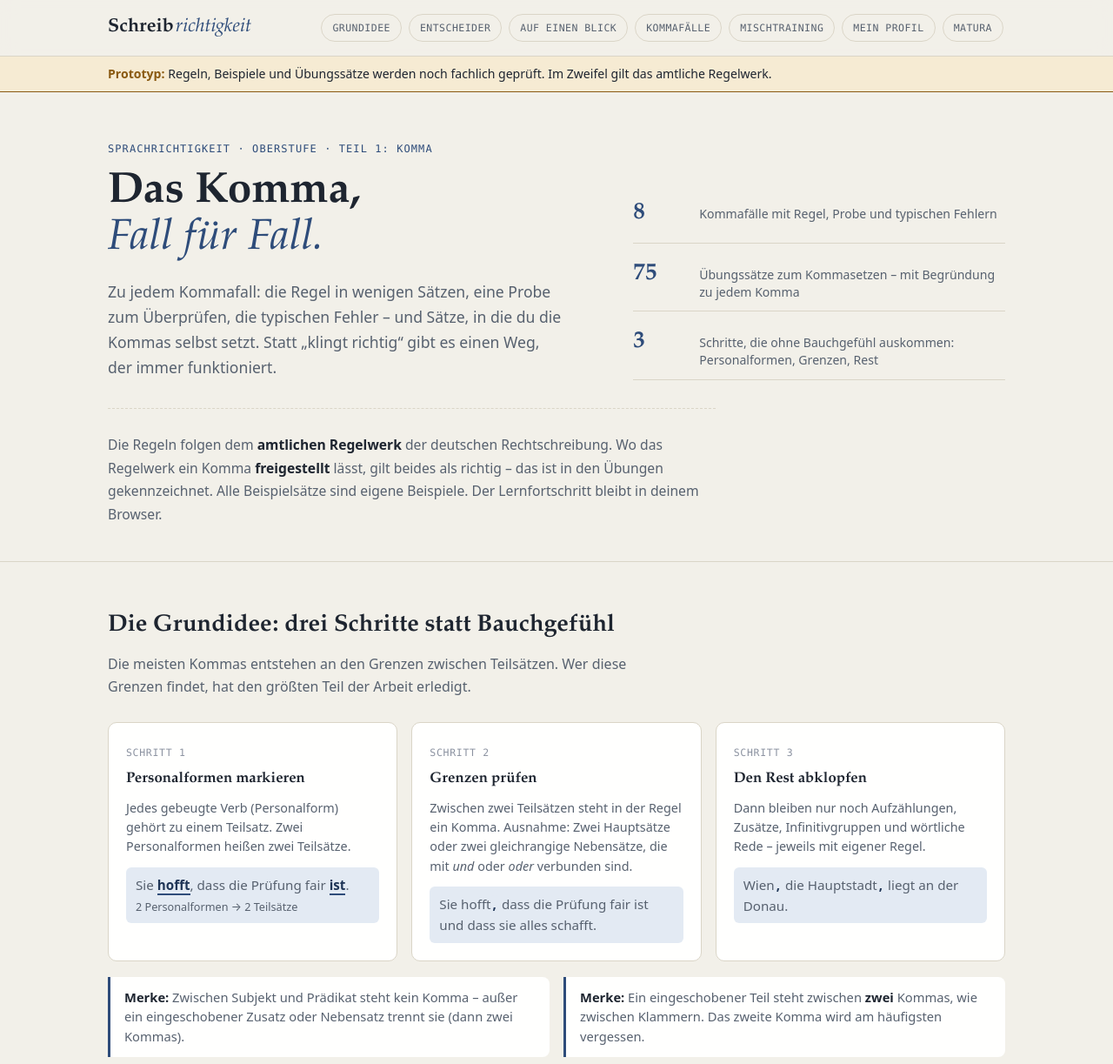
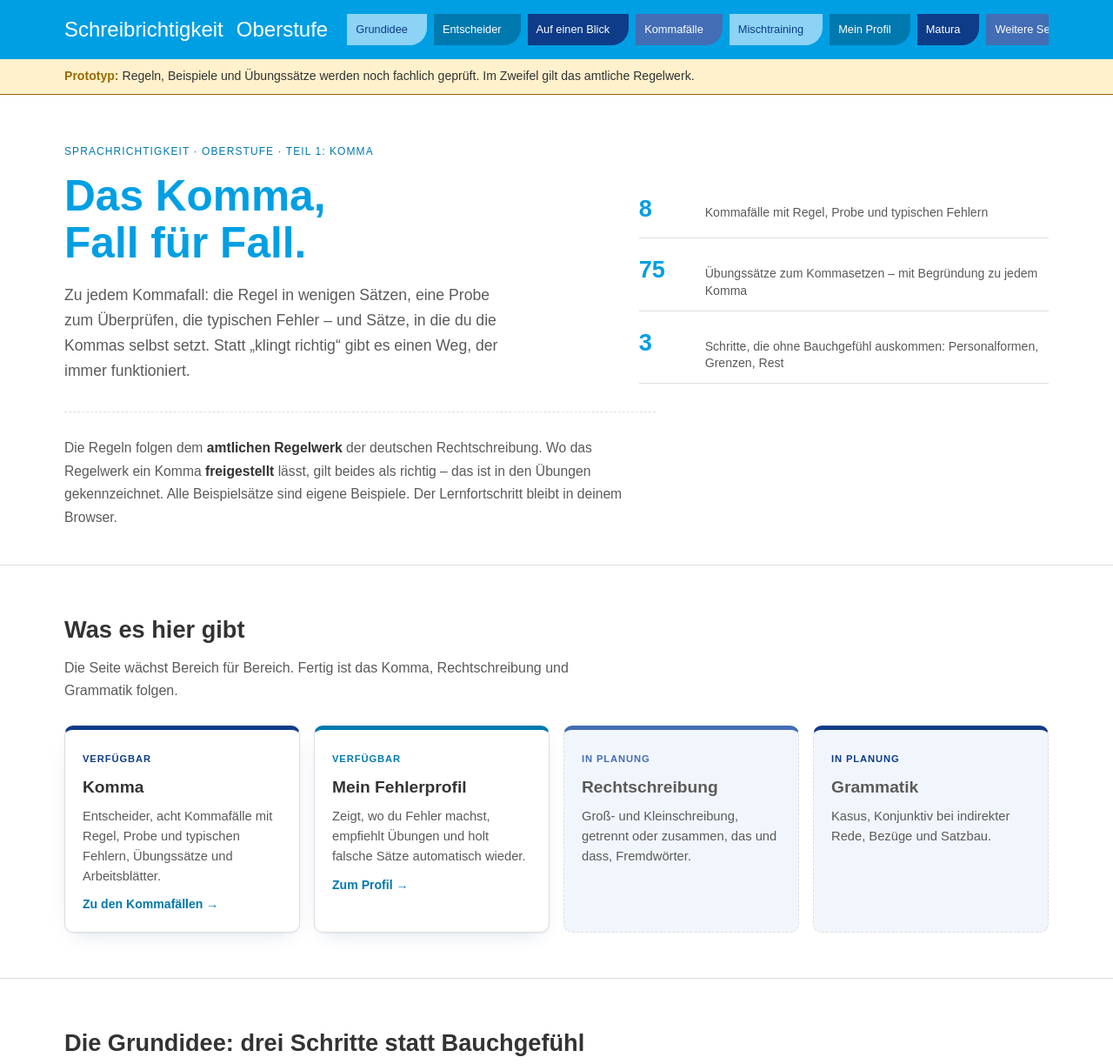
Before and after one commit to schmidh2/schreibrichtigkeit-oberstufe, a plain HTML site: page index.html in a window 1280 px wide. Shown: the top 1223 px of the page at 87% size. Drawn offline with Linux system fonts and the light colour scheme.

Commit message:
Design der Schulhomepage übernommen, Navigation erweitert, Bereichskacheln, Schnellwahl der Kommafälle und Links zu den Schwesterseiten
Co-Authored-By: Claude Sonnet 5.5 <noreply@anthropic.com>

```diff
--- a/index.html
+++ b/index.html
@@ -8,84 +8,74 @@
 <title>Schreibrichtigkeit – Komma</title>
 <style>
   :root{
-    --bg:#F2F0E9;
-    --surface:#FFFFFE;
-    --surface-2:#EAE7DD;
-    --ink:#1E2530;
-    --ink-soft:#57616F;
-    --ink-faint:#8B92A0;
-    --line:#DAD5C7;
-    --accent:#2E4C7A;
-    --accent-strong:#1F3557;
-    --accent-soft:#E3EAF3;
+    /* Design der Schulhomepage (gym.scp.ac.at), wie Textsortenatlas-Homepage und Unterstufen-Lernpfade */
+    --bg:#FFFFFF;
+    --surface:#FFFFFF;
+    --surface-2:#F1F6FC;
+    --ink:#333333;
+    --ink-soft:#5A5A5A;
+    --ink-faint:#7D7D7D;
+    --line:#E0DEDE;
+    --accent:#009FE3;
+    --accent-strong:#0E3C88;
+    --accent-soft:#D8E5F6;
+    --blue-mid:#436DB4;
+    --blue-dark:#0E3C88;
+    --blue-petrol:#0079AF;
+    --blue-light:#8CD3F6;
+    --link:#0079AF;
     --red:#A13A3A;
     --red-soft:#F5E3E1;
-    --red-strong:#7E2C2C;
-    --ok:#2F6B4F;
-    --ok-soft:#E1F0E7;
-    --warn:#8A5A12;
-    --warn-soft:#F6EBD3;
-    --shadow: 0 1px 2px rgba(30,37,48,.06), 0 8px 24px -12px rgba(30,37,48,.18);
-    --font-display: 'Fraunces', 'Iowan Old Style', 'Palatino Linotype', Palatino, Georgia, serif;
-    --font-body: 'Public Sans', ui-sans-serif, system-ui, -apple-system, 'Segoe UI', sans-serif;
-    --font-mono: 'IBM Plex Mono', ui-monospace, 'SF Mono', Menlo, monospace;
+    --red-strong:#8A2E2E;
+    --ok:#1F7A55;
+    --ok-soft:#DFF1E8;
+    --warn:#9A6A00;
+    --warn-soft:#FFF1CC;
+    --radius:10px;
+    --shadow: 0 1px 2px rgba(14,60,136,.06), 0 8px 24px -12px rgba(14,60,136,.22);
+    --font-display:'Ubuntu', Arial, Helvetica, sans-serif;
+    --font-body:'Fira Sans', Arial, Helvetica, sans-serif;
+    --font-mono:'Fira Sans', Arial, Helvetica, sans-serif;
     color-scheme: light;
-  }
-  @media (prefers-color-scheme: dark){
-    :root:not([data-theme="light"]){
-      --bg:#12161C; --surface:#191E26; --surface-2:#1F2530;
-      --ink:#E9E6DC; --ink-soft:#9CA6B3; --ink-faint:#6B7482; --line:#2B323D;
-      --accent:#8FB0DE; --accent-strong:#B7CDEA; --accent-soft:#20304A;
-      --red:#E08A82; --red-soft:#3A2222; --red-strong:#F2AFA8;
-      --ok:#7FC4A0; --ok-soft:#1D3328; --warn:#E0B66C; --warn-soft:#3A2E17;
-      --shadow: 0 1px 2px rgba(0,0,0,.3), 0 12px 28px -14px rgba(0,0,0,.55);
-      color-scheme: dark;
-    }
   }
 
   *{ box-sizing:border-box; }
   html{ scroll-behavior:smooth; }
   body{
     margin:0; background:var(--bg); color:var(--ink);
-    font-family:var(--font-body); font-size:16px; line-height:1.6;
+    font-family:var(--font-body); font-size:17px; line-height:1.6;
     -webkit-font-smoothing:antialiased;
   }
   @media (prefers-reduced-motion: reduce){
     html{ scroll-behavior:auto; }
     *{ animation-duration:.001ms !important; transition-duration:.001ms !important; }
   }
-  a{ color:var(--accent); }
+  a{ color:var(--link); }
+  :focus-visible{ outline:3px solid var(--accent); outline-offset:2px; }
   h1,h2,h3,h4{ font-family:var(--font-display); color:var(--ink); margin:0; text-wrap:balance; }
   p{ margin:0; }
   ul,ol{ margin:0; padding:0; list-style:none; }
   button{ font-family:inherit; }
 
-  .wrap{ max-width:1080px; margin:0 auto; padding:0 24px; }
+  .wrap{ max-width:1180px; margin:0 auto; padding:0 24px; }
   main{ overflow-wrap:anywhere; min-width:0; }
 
-  /* ---------- Header ---------- */
-  header.site{
-    position:sticky; top:0; z-index:40;
-    background:color-mix(in srgb, var(--bg) 88%, transparent);
-    backdrop-filter: blur(10px);
-    border-bottom:1px solid var(--line);
-  }
-  .site-bar{
-    max-width:1080px; margin:0 auto; padding:14px 24px;
-    display:flex; align-items:baseline; justify-content:space-between; gap:20px;
-  }
-  .logotype{ display:flex; align-items:baseline; gap:2px; font-family:var(--font-display); font-size:1.35rem; flex-shrink:0; white-space:nowrap; }
-  .logotype b{ font-weight:700; }
-  .logotype i{ font-style:italic; font-weight:500; color:var(--accent); }
+  /* ---------- Kopfzeile (Stil der Schulhomepage) ---------- */
+  header.site{ background:var(--accent); color:#fff; }
+  @media (min-width:821px){ header.site{ position:sticky; top:0; z-index:40; } }
+  .site-bar{ max-width:1180px; margin:0 auto; padding:14px 24px; display:flex; align-items:center; justify-content:space-between; gap:20px; }
+  .logotype{ font-family:var(--font-body); font-size:1.5rem; font-weight:400; color:#fff; text-decoration:none; white-space:nowrap; flex-shrink:0; }
+  .logotype i{ font-style:normal; font-weight:300; margin-left:.35em; }
   nav.chips{ display:flex; gap:8px; overflow-x:auto; padding:2px; scrollbar-width:none; }
   nav.chips::-webkit-scrollbar{ display:none; }
-  nav.chips a{
-    flex:none; font-family:var(--font-mono); font-size:.72rem; letter-spacing:.04em; text-transform:uppercase;
-    color:var(--ink-soft); text-decoration:none;
-    border:1px solid var(--line); border-radius:999px; padding:6px 12px; white-space:nowrap;
-  }
-  nav.chips a:hover{ color:var(--accent); border-color:var(--accent); }
-  @media (max-width:640px){ .logotype{ font-size:1.1rem; } .site-bar{ padding:12px 16px; gap:12px; } .wrap{ padding:0 16px; } }
+  nav.chips a{ flex:none; font-family:var(--font-body); font-size:.8rem; color:#fff; text-decoration:none; background:var(--blue-petrol); border-radius:0 0 20px 0; padding:8px 22px 8px 10px; white-space:nowrap; }
+  nav.chips a:nth-child(4n+1){ background:var(--blue-light); color:var(--blue-dark); }
+  nav.chips a:nth-child(4n+2){ background:var(--blue-petrol); }
+  nav.chips a:nth-child(4n+3){ background:var(--blue-dark); }
+  nav.chips a:nth-child(4n+4){ background:var(--blue-mid); }
+  nav.chips a:hover{ filter:brightness(.92); }
+  nav.chips a:focus-visible, .logotype:focus-visible{ outline:3px solid #fff; outline-offset:2px; }
+  @media (max-width:820px){ .site-bar{ flex-wrap:wrap; gap:8px; padding:10px 16px; } .logotype{ font-size:1.25rem; } nav.chips{ flex:1 1 100%; } .wrap{ padding:0 16px; } }
 
   .hinweis{ background:var(--warn-soft); border-bottom:1px solid var(--warn); color:var(--ink); font-size:.88rem; line-height:1.5; }
   .hinweis .wrap{ padding-top:9px; padding-bottom:9px; }
@@ -95,9 +85,9 @@
   .hero{ padding:56px 0 40px; border-bottom:1px solid var(--line); }
   .hero-grid{ display:grid; grid-template-columns:minmax(0,1.3fr) minmax(0,1fr); gap:48px; align-items:end; }
   @media (max-width:820px){ .hero-grid{ grid-template-columns:1fr; gap:28px; } .hero{ padding:36px 0 28px; } }
-  .eyebrow{ font-family:var(--font-mono); font-size:.75rem; letter-spacing:.09em; text-transform:uppercase; color:var(--accent); margin:0 0 14px; }
-  .hero h1{ font-size:clamp(2.1rem, 4.4vw, 3.1rem); font-weight:600; line-height:1.08; }
-  .hero h1 em{ font-style:italic; color:var(--accent); font-weight:500; }
+  .eyebrow{ font-family:var(--font-mono); font-size:.75rem; letter-spacing:.09em; text-transform:uppercase; color:var(--blue-petrol); margin:0 0 14px; }
+  .hero h1{ font-size:clamp(2.1rem, 4.4vw, 3.1rem); font-weight:700; line-height:1.1; color:var(--accent); }
+  .hero h1 em{ font-style:normal; color:var(--accent); font-weight:700; }
   .hero p.lede{ margin-top:18px; font-size:1.1rem; color:var(--ink-soft); max-width:52ch; line-height:1.65; }
   .facts{ display:flex; flex-direction:column; gap:14px; }
   .fact{ display:flex; align-items:baseline; gap:12px; border-bottom:1px solid var(--line); padding-bottom:12px; }
@@ -163,10 +153,10 @@
   /* ---------- Buttons ---------- */
   .btn{
     font-size:.9rem; font-weight:600; border-radius:8px; padding:9px 16px; cursor:pointer;
-    border:1px solid var(--accent); background:var(--accent); color:var(--surface);
-  }
-  .btn:hover{ background:var(--accent-strong); border-color:var(--accent-strong); }
-  .btn.sec{ background:transparent; color:var(--accent-strong); border-color:var(--line); }
+    border:1px solid var(--accent-strong); background:var(--accent-strong); color:#fff;
+  }
+  .btn:hover{ filter:brightness(1.12); }
+  .btn.sec{ background:transparent; color:var(--accent-strong); border-color:var(--accent-strong); }
   .btn.sec:hover{ border-color:var(--accent); background:var(--accent-soft); }
   .btn[disabled]{ opacity:.45; cursor:not-allowed; }
   .linkbtn{ font-size:.85rem; color:var(--accent-strong); background:var(--accent-soft); border:1px solid transparent; border-radius:8px; padding:7px 12px; cursor:pointer; }
@@ -189,7 +179,7 @@
   details.fall > summary::-webkit-details-marker{ display:none; }
   details.fall > summary:focus-visible{ outline:2px solid var(--accent); outline-offset:-2px; }
   .f-head{ display:flex; flex-direction:column; gap:6px; min-width:0; }
-  .f-tag{ font-family:var(--font-mono); font-size:.68rem; letter-spacing:.07em; text-transform:uppercase; color:var(--accent); }
+  .f-tag{ font-family:var(--font-mono); font-size:.68rem; letter-spacing:.07em; text-transform:uppercase; color:var(--blue-petrol); font-weight:500; }
   .f-head h3{ font-size:1.35rem; font-weight:600; hyphens:auto; -webkit-hyphens:auto; overflow-wrap:break-word; }
   @media (max-width:520px){ .f-head h3{ font-size:1.15rem; } }
   .f-kurz{ color:var(--ink-soft); font-size:.92rem; max-width:62ch; }
@@ -358,6 +348,21 @@
     .blatt.seitenumbruch{ margin-top:0; padding-top:0; border-top:none; }
   }
 
+  /* ---------- Bereiche und weitere Seiten ---------- */
+  .tiles{ display:grid; grid-template-columns:repeat(auto-fit,minmax(min(250px,100%),1fr)); gap:16px; }
+  .tile{ display:block; background:var(--surface); border:1px solid var(--line); border-top:5px solid var(--acc,var(--accent-strong)); border-radius:var(--radius); padding:18px 20px; box-shadow:var(--shadow); color:var(--ink); text-decoration:none; }
+  a.tile:hover{ border-color:var(--acc); border-top-color:var(--acc); }
+  a.tile:focus-visible{ outline:3px solid var(--accent); outline-offset:2px; }
+  .tile .st{ font-size:.7rem; letter-spacing:.08em; text-transform:uppercase; color:var(--acc,var(--accent-strong)); font-weight:600; }
+  .tile h3{ font-size:1.2rem; margin:6px 0; }
+  .tile p{ font-size:.92rem; color:var(--ink-soft); line-height:1.55; }
+  .tile .go{ display:inline-block; margin-top:10px; font-size:.88rem; font-weight:600; color:var(--link); }
+  .tile.bald{ background:var(--surface-2); border-style:dashed; border-top-style:solid; box-shadow:none; }
+  .tile.bald h3{ color:var(--ink-soft); }
+  .t1{ --acc:#0E3C88; } .t2{ --acc:#0079AF; } .t3{ --acc:#436DB4; }
+  #fallChips{ margin-bottom:18px; }
+  .more-note{ margin-top:14px; font-size:.88rem; color:var(--ink-soft); }
+
   footer{ padding:36px 0 56px; font-size:.85rem; color:var(--ink-soft); line-height:1.65; }
   footer .credit{ margin-top:10px; color:var(--ink-faint); }
   footer p{ max-width:80ch; }
@@ -367,7 +372,7 @@
 
 <header class="site">
   <div class="site-bar">
-    <div class="logotype"><b>Schreib</b><i>richtigkeit</i></div>
+    <a class="logotype" href="#">Schreibrichtigkeit <i>Oberstufe</i></a>
     <nav class="chips" aria-label="Abschnitte">
       <a href="#idee">Grundidee</a>
       <a href="#entscheider">Entscheider</a>
@@ -376,6 +381,7 @@
       <a href="#misch">Mischtraining</a>
       <a href="#profil">Mein Profil</a>
       <a href="#matura">Matura</a>
+      <a href="#mehr">Weitere Seiten</a>
     </nav>
   </div>
 </header>
@@ -396,6 +402,21 @@
         <div class="facts" id="facts"></div>
       </div>
       <p class="intro-note">Die Regeln folgen dem <strong>amtlichen Regelwerk</strong> der deutschen Rechtschreibung. Wo das Regelwerk ein Komma <strong>freigestellt</strong> lässt, gilt beides als richtig – das ist in den Übungen gekennzeichnet. Alle Beispielsätze sind eigene Beispiele. Der Lernfortschritt bleibt in deinem Browser.</p>
+    </div>
+  </section>
+
+  <section class="block" id="bereiche">
+    <div class="wrap">
+      <div class="block-head">
+        <h2>Was es hier gibt</h2>
+        <p>Die Seite wächst Bereich für Bereich. Fertig ist das Komma, Rechtschreibung und Grammatik folgen.</p>
+      </div>
+      <div class="tiles">
+        <a class="tile t1" href="#faelle"><span class="st">Verfügbar</span><h3>Komma</h3><p>Entscheider, acht Kommafälle mit Regel, Probe und typischen Fehlern, Übungssätze und Arbeitsblätter.</p><span class="go">Zu den Kommafällen →</span></a>
+        <a class="tile t2" href="#profil"><span class="st">Verfügbar</span><h3>Mein Fehlerprofil</h3><p>Zeigt, wo du Fehler machst, empfiehlt Übungen und holt falsche Sätze automatisch wieder.</p><span class="go">Zum Profil →</span></a>
+        <div class="tile t3 bald"><span class="st">In Planung</span><h3>Rechtschreibung</h3><p>Groß- und Kleinschreibung, getrennt oder zusammen, das und dass, Fremdwörter.</p></div>
+        <div class="tile t1 bald"><span class="st">In Planung</span><h3>Grammatik</h3><p>Kasus, Konjunktiv bei indirekter Rede, Bezüge und Satzbau.</p></div>
+      </div>
     </div>
   </section>
 
@@ -458,6 +479,7 @@
         <h2>Die Kommafälle im Detail</h2>
         <p>Jede Karte lässt sich aufklappen: Regel und Probe, Beispiele, typische Fehler – und unten die Übung zum Kommasetzen.</p>
       </div>
+      <div class="chiprow" id="fallChips" role="group" aria-label="Kommafall direkt öffnen"></div>
       <div class="f-list" id="flist"></div>
     </div>
   </section>
@@ -537,10 +559,24 @@
     </div>
   </section>
 
+  <section class="block" id="mehr">
+    <div class="wrap">
+      <div class="block-head">
+        <h2>Weitere Seiten</h2>
+        <p>Dazu passende Materialien für den Deutschunterricht. Sie öffnen in einem neuen Tab.</p>
+      </div>
+      <div class="tiles">
+        <a class="tile t1" href="https://schmidh2.github.io/Textsortenatlas/" target="_blank" rel="noopener noreferrer"><span class="st">Oberstufe · Matura</span><h3>Textsortenatlas</h3><p>Die sieben Textsorten der Matura mit Merkmalen, Aufbau, Formulierungshilfen und Stilmittel-Übungen.</p><span class="go">Textsortenatlas öffnen ↗</span></a>
+        <a class="tile t2" href="https://schmidh2.github.io/deutsch-unterstufe-lernpfad/" target="_blank" rel="noopener noreferrer"><span class="st">Unterstufe</span><h3>Deutsch-Lernpfad</h3><p>Rechtschreibung, Grammatik und Textsorten für die 5. bis 8. Schulstufe. Die Kapitel gibt die Lehrkraft frei.</p><span class="go">Deutsch-Lernpfad öffnen ↗</span></a>
+        <a class="tile t3" href="https://schmidh2.github.io/digitale-grundbildung-lernpfad/" target="_blank" rel="noopener noreferrer"><span class="st">Unterstufe</span><h3>Digitale Grundbildung</h3><p>Lernpfad für das Fach Digitale Grundbildung in der Sekundarstufe I. Die Kapitel gibt die Lehrkraft frei.</p><span class="go">Digitale Grundbildung öffnen ↗</span></a>
+      </div>
+    </div>
+  </section>
+
   <footer>
     <div class="wrap">
       <p>Die Karten erklären die Regeln in knapper Form und ersetzen nicht das amtliche Regelwerk. Bei Sonderfällen gilt dessen Wortlaut.</p>
-      <p class="credit">Erstellt von Mag. Harald Schmidt, Lehrer am Gymnasium Sacré Coeur Pressbaum · mit Unterstützung von <a href="https://claude.ai" target="_blank" rel="noopener noreferrer">Claude</a></p>
+      <p class="credit">Erstellt von Mag. Harald Schmidt, Lehrer am <a href="https://gym.scp.ac.at/" target="_blank" rel="noopener noreferrer">Gymnasium Sacré Coeur Pressbaum</a> · mit Unterstützung von <a href="https://claude.ai" target="_blank" rel="noopener noreferrer">Claude</a></p>
     </div>
   </footer>
 </main>
@@ -1572,13 +1608,26 @@ function oeffneAusUrl(){
   if (m) oeffneBlatt(m[1], m[2]);
 }
 
+/* Schnellwahl der Kommafälle und Sprungmarken (#f-<fall> öffnet die Karte) */
+const NAV_KURZ = {aufzaehlung:'Aufzählung', satzreihe:'Hauptsätze', nebensatz:'Nebensatz', relativsatz:'Relativsatz', infinitiv:'Infinitivgruppe', partizip:'Partizipgruppe', zusaetze:'Zusätze', woertlich:'Wörtliche Rede'};
+function buildFallChips(){
+  $('#fallChips').innerHTML = FAELLE.map(f => `<button type="button" class="chipbtn" data-open="${f.id}">${esc(NAV_KURZ[f.id] || f.titel)}</button>`).join('');
+}
+function ausHash(){
+  const h = location.hash.replace(/^#/, '');
+  if (h.indexOf('f-') === 0) openFall(h.slice(2));
+}
+window.addEventListener('hashchange', ausHash);
+
 buildFacts();
 buildBlick();
 buildFaelle();
 buildMix();
 buildEnt();
+buildFallChips();
 updateStand();
 oeffneAusUrl();
+ausHash();
 </script>
 </body>
 </html>
```
Also changed, not shown: 1 other file.
